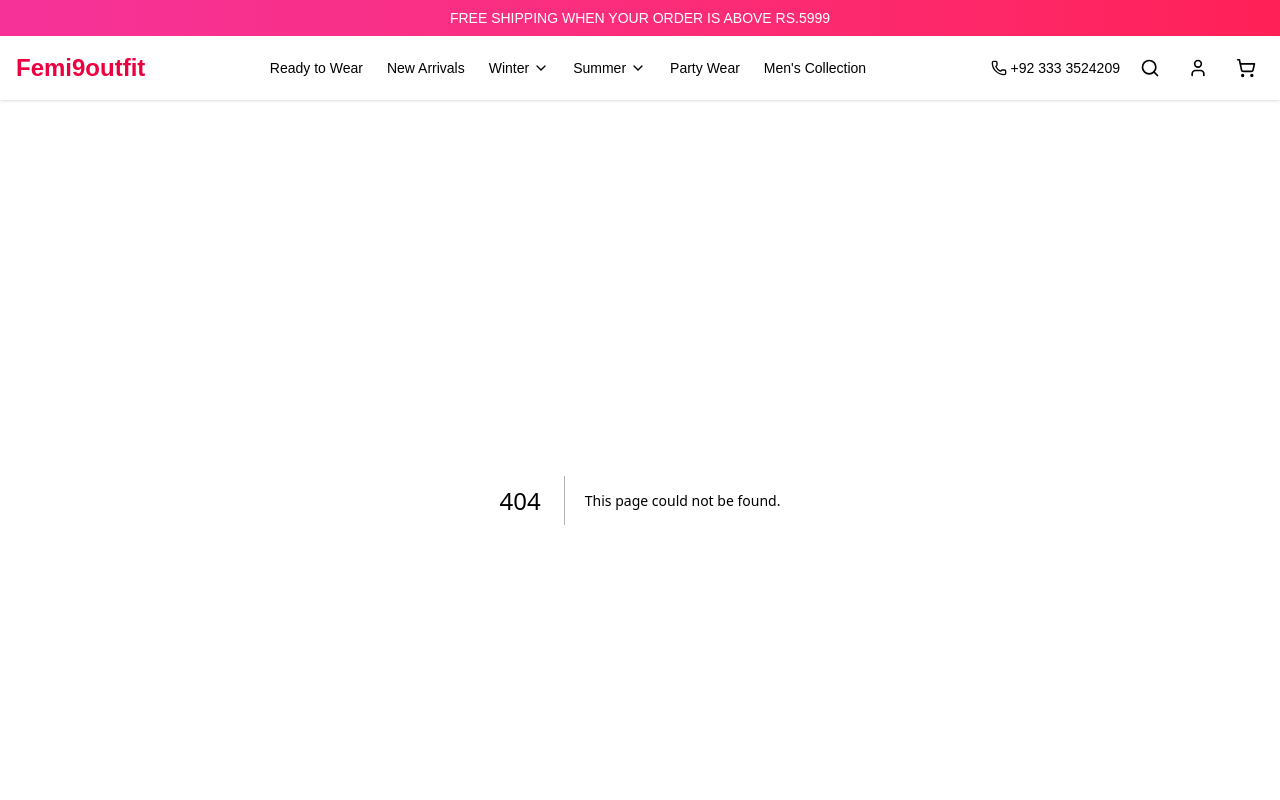
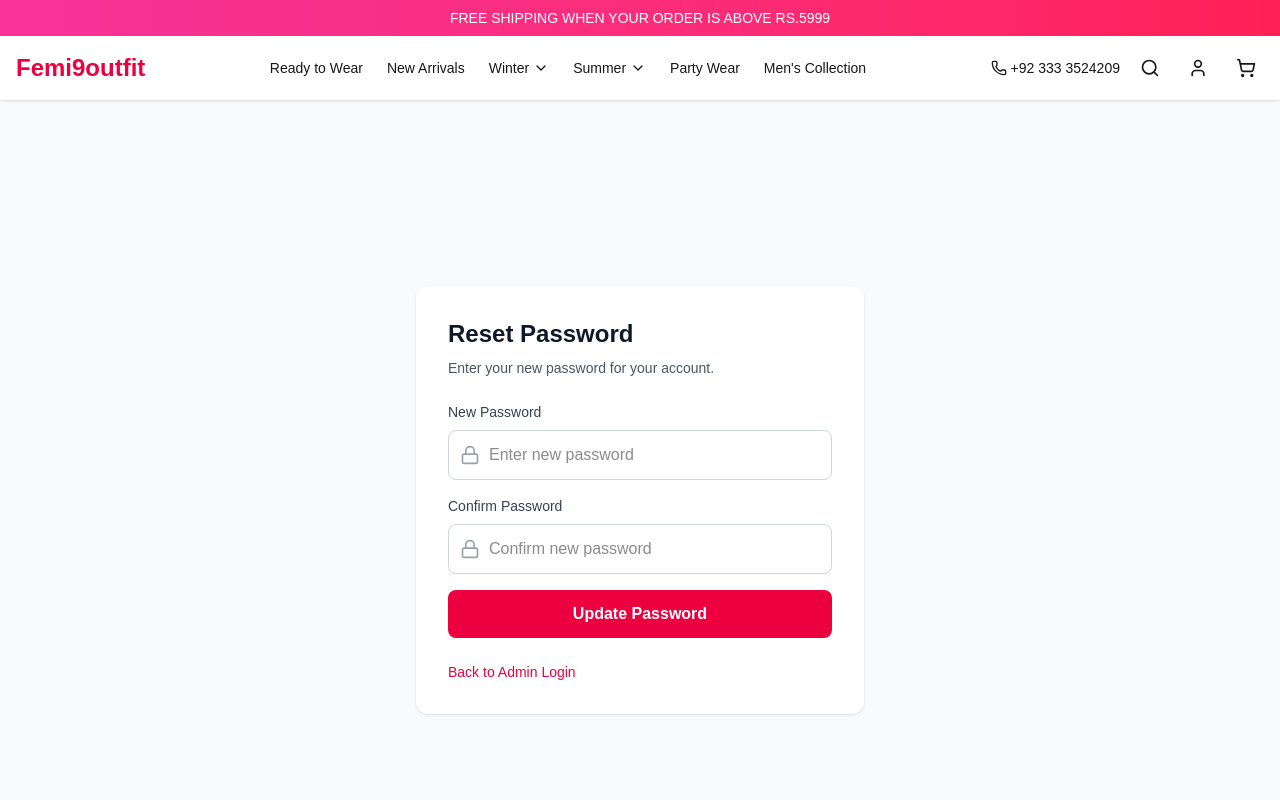
Before and after one commit to hah1504/femi9outfit, a Next.js app: page /account/reset-password in a window 1280 px wide. Before the commit this address had no page. Shown: the top 800 px of the page. Built offline with nearby package versions, Linux system fonts and the light colour scheme.

Commit message:
Add admin forgot-password and reset-password flow

```diff
--- /dev/null
+++ b/app/account/forgot-password/page.tsx
@@ -0,0 +1,86 @@
+'use client'
+
+import { useState } from 'react'
+import Link from 'next/link'
+import { Mail } from 'lucide-react'
+import { resetPassword } from '@/lib/supabase/auth'
+
+export default function ForgotPasswordPage() {
+  const [email, setEmail] = useState('')
+  const [loading, setLoading] = useState(false)
+  const [error, setError] = useState('')
+  const [success, setSuccess] = useState('')
+
+  const handleSubmit = async (e: React.FormEvent) => {
+    e.preventDefault()
+    setError('')
+    setSuccess('')
+    setLoading(true)
+
+    try {
+      await resetPassword(email)
+      setSuccess('Password reset link sent. Please check your email inbox.')
+    } catch (err: unknown) {
+      const message = err instanceof Error ? err.message : 'Failed to send reset link.'
+      setError(message)
+    } finally {
+      setLoading(false)
+    }
+  }
+
+  return (
+    <div className="min-h-screen bg-gray-50 flex items-center justify-center px-4">
+      <div className="max-w-md w-full bg-white rounded-xl shadow-sm p-8">
+        <h1 className="text-2xl font-bold text-gray-900 mb-2">Forgot Password</h1>
+        <p className="text-sm text-gray-600 mb-6">
+          Enter your account email and we will send you a password reset link.
+        </p>
+
+        {error && (
+          <div className="mb-4 bg-red-50 border border-red-200 rounded-lg p-3 text-sm text-red-800">
+            {error}
+          </div>
+        )}
+        {success && (
+          <div className="mb-4 bg-green-50 border border-green-200 rounded-lg p-3 text-sm text-green-800">
+            {success}
+          </div>
+        )}
+
+        <form onSubmit={handleSubmit} className="space-y-4">
+          <div>
+            <label className="block text-sm font-medium text-gray-700 mb-2">Email</label>
+            <div className="relative">
+              <Mail className="absolute left-3 top-1/2 -translate-y-1/2 w-5 h-5 text-gray-400" />
+              <input
+                type="email"
+                required
+                value={email}
+                onChange={(e) => setEmail(e.target.value)}
+                className="w-full pl-10 pr-4 py-3 border border-gray-300 rounded-lg focus:ring-2 focus:ring-rose-600 focus:border-transparent"
+                placeholder="you@example.com"
+              />
+            </div>
+          </div>
+
+          <button
+            type="submit"
+            disabled={loading}
+            className="w-full bg-rose-600 text-white py-3 rounded-lg font-semibold hover:bg-rose-700 transition disabled:bg-gray-400"
+          >
+            {loading ? 'Sending...' : 'Send Reset Link'}
+          </button>
+        </form>
+
+        <div className="mt-6 flex justify-between text-sm">
+          <Link href="/account" className="text-rose-600 hover:text-rose-700">
+            Back to Account
+          </Link>
+          <Link href="/admin" className="text-rose-600 hover:text-rose-700">
+            Back to Admin Login
+          </Link>
+        </div>
+      </div>
+    </div>
+  )
+}
--- /dev/null
+++ b/app/account/reset-password/page.tsx
@@ -0,0 +1,114 @@
+'use client'
+
+import { useState } from 'react'
+import Link from 'next/link'
+import { useRouter } from 'next/navigation'
+import { Lock } from 'lucide-react'
+import { updatePassword } from '@/lib/supabase/auth'
+
+export default function ResetPasswordPage() {
+  const router = useRouter()
+  const [password, setPassword] = useState('')
+  const [confirmPassword, setConfirmPassword] = useState('')
+  const [loading, setLoading] = useState(false)
+  const [error, setError] = useState('')
+  const [success, setSuccess] = useState('')
+
+  const handleSubmit = async (e: React.FormEvent) => {
+    e.preventDefault()
+    setError('')
+    setSuccess('')
+
+    if (password.length < 6) {
+      setError('Password must be at least 6 characters.')
+      return
+    }
+
+    if (password !== confirmPassword) {
+      setError('Passwords do not match.')
+      return
+    }
+
+    setLoading(true)
+    try {
+      await updatePassword(password)
+      setSuccess('Password updated successfully. Redirecting to admin login...')
+      setTimeout(() => {
+        router.push('/admin')
+      }, 1500)
+    } catch (err: unknown) {
+      const message = err instanceof Error ? err.message : 'Failed to update password.'
+      setError(message)
+    } finally {
+      setLoading(false)
+    }
+  }
+
+  return (
+    <div className="min-h-screen bg-gray-50 flex items-center justify-center px-4">
+      <div className="max-w-md w-full bg-white rounded-xl shadow-sm p-8">
+        <h1 className="text-2xl font-bold text-gray-900 mb-2">Reset Password</h1>
+        <p className="text-sm text-gray-600 mb-6">
+          Enter your new password for your account.
+        </p>
+
+        {error && (
+          <div className="mb-4 bg-red-50 border border-red-200 rounded-lg p-3 text-sm text-red-800">
+            {error}
+          </div>
+        )}
+        {success && (
+          <div className="mb-4 bg-green-50 border border-green-200 rounded-lg p-3 text-sm text-green-800">
+            {success}
+          </div>
+        )}
+
+        <form onSubmit={handleSubmit} className="space-y-4">
+          <div>
+            <label className="block text-sm font-medium text-gray-700 mb-2">New Password</label>
+            <div className="relative">
+              <Lock className="absolute left-3 top-1/2 -translate-y-1/2 w-5 h-5 text-gray-400" />
+              <input
+                type="password"
+                required
+                value={password}
+                onChange={(e) => setPassword(e.target.value)}
+                className="w-full pl-10 pr-4 py-3 border border-gray-300 rounded-lg focus:ring-2 focus:ring-rose-600 focus:border-transparent"
+                placeholder="Enter new password"
+              />
+            </div>
+          </div>
+
+          <div>
+            <label className="block text-sm font-medium text-gray-700 mb-2">Confirm Password</label>
+            <div className="relative">
+              <Lock className="absolute left-3 top-1/2 -translate-y-1/2 w-5 h-5 text-gray-400" />
+              <input
+                type="password"
+                required
+                value={confirmPassword}
+                onChange={(e) => setConfirmPassword(e.target.value)}
+                className="w-full pl-10 pr-4 py-3 border border-gray-300 rounded-lg focus:ring-2 focus:ring-rose-600 focus:border-transparent"
+                placeholder="Confirm new password"
+              />
+            </div>
+          </div>
+
+          <button
+            type="submit"
+            disabled={loading}
+            className="w-full bg-rose-600 text-white py-3 rounded-lg font-semibold hover:bg-rose-700 transition disabled:bg-gray-400"
+          >
+            {loading ? 'Updating...' : 'Update Password'}
+          </button>
+        </form>
+
+        <div className="mt-6 text-sm">
+          <Link href="/admin" className="text-rose-600 hover:text-rose-700">
+            Back to Admin Login
+          </Link>
+        </div>
+      </div>
+    </div>
+  )
+}
--- a/app/admin/page.tsx
+++ b/app/admin/page.tsx
@@ -98,6 +98,12 @@ export default function AdminLoginPage() {
               {loading ? 'Signing in...' : 'Sign In'}
             </button>
           </form>
+
+          <div className="mt-4 text-right">
+            <Link href="/account/forgot-password" className="text-sm text-rose-600 hover:text-rose-700">
+              Forgot password?
+            </Link>
+          </div>
         </div>
 
         <div className="mt-6 text-center">
```
